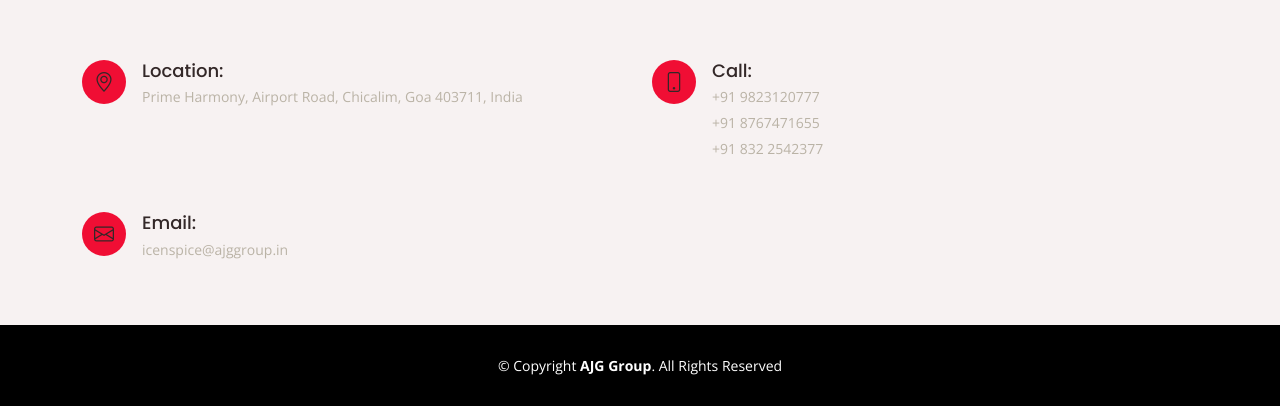
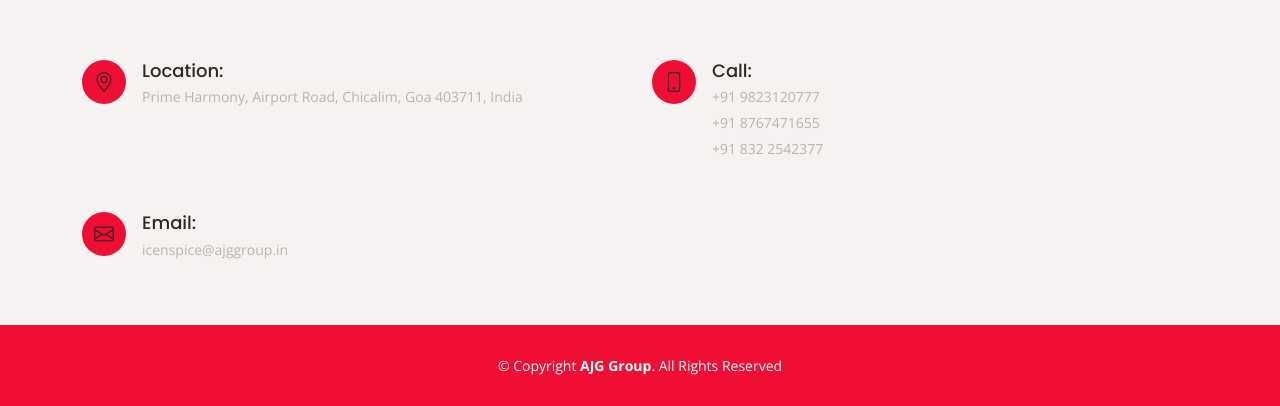
Before and after one commit to IceNSpice/site, a plain HTML site: page index.html in a window 1280 px wide. Shown: the part 6211-6617 px from the top of the page. Drawn offline with nearby package versions, Linux system fonts and the light colour scheme; grey boxes are pictures that could not be loaded; a web font is replaced by a local one.

Commit message:
Update style.css

```diff
--- a/assets/css/style.css
+++ b/assets/css/style.css
@@ -857,11 +857,12 @@ section {
 # Footer
 --------------------------------------------------------------*/
 #footer {
-  background: black;
+  background:#f00e34;
   padding: 0 0 30px 0;
   color: #fff;
   font-size: 14px;
 }
+
 
 #footer .footer-top {
   background:#f7f2f2;
```
